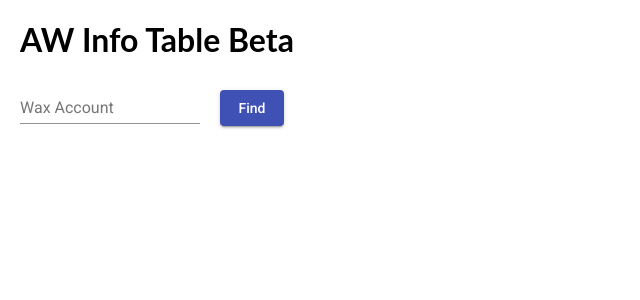
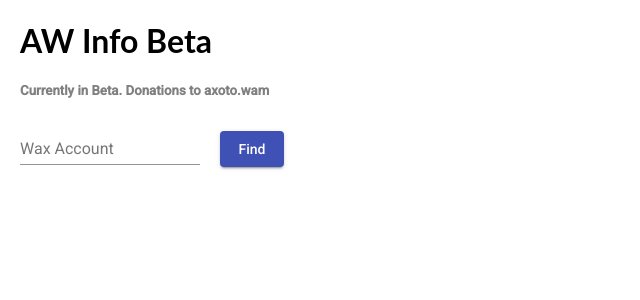
Before and after one commit to Boltarok/angular-aw-nft, an Angular app: page / in a window 1280 px wide. Shown: the top 300 px of the page, without its empty margins (0-640 px from the left). Built offline with nearby package versions, Linux system fonts and the light colour scheme.

Commit message:
add styles.

```diff
--- a/src/app/aw-nft.component/aw-nft.component.html
+++ b/src/app/aw-nft.component/aw-nft.component.html
@@ -1,34 +1,33 @@
-<h1 style="margin: 20px;">AW Info Table Beta</h1>
+<div style="margin: 20px;">
+  <h1>AW Info Beta</h1>
+  <h5 style="color:gray">Currently in Beta. Donations to axoto.wam</h5>
   <div>
     <div>
-    <mat-form-field style="margin-left: 20px;margin-right:20px">
+      <mat-form-field style="margin-right:20px">
         <mat-label>Wax Account</mat-label>
-      <input matInput
-      type="text"
-      [(ngModel)]="account"
-      [ngModelOptions]="{standalone: true}"
-    />
+        <input matInput type="text" [(ngModel)]="account" [ngModelOptions]="{standalone: true}" />
       </mat-form-field>
       <button mat-raised-button color="primary" (click)="find()">Find</button>
-    <div style="margin: 20px;" *ngIf="tlms && tlms.length > 0">
+      <div *ngIf="tlms && tlms.length > 0">
         <h2>TLM</h2>
-      <p *ngIf="tlms && tlms.length > 0" style="margin-top: 0px;">Mined {{tlms.length+1}} time/s last 24hs: {{ totalTlm
-        }} Total TLM
+        <p *ngIf="tlms && tlms.length > 0" style="margin-top: 0px;">Mined <strong>{{tlms.length+1}}</strong> time/s last <strong>24hs</strong>. <strong> TOTAL: {{ totalTlm
+        }} TLM </strong> Mined
         </p>
         <mat-chip-list aria-label="TLM">
           <mat-chip *ngFor="let tlm of tlms" color="primary" selected>{{tlm}} TLM</mat-chip>
         </mat-chip-list>
       </div>
 
-    <div style="margin: 20px;" *ngIf="items && items.length > 0">
+      <div *ngIf="items && items.length > 0">
         <h2>NFTs</h2>
-      <p style="margin-top: 0px;">Total AW NFTs: {{items && items.length ? items.length : 0 }}</p>
+        <p style="margin-top: 0px;">Total AW NFTs: <strong>{{items && items.length ? items.length : 0 }}</strong></p>
         <div style="display:flex;">
-        <p style="margin-top: 0px;">New NFTs to Claim: {{ this.nftsToClaim }}</p>
-        <a style="margin-left:20px;" [hidden]="this.nftsToClaim == 0"
+          <p style="margin-top: 0px;">New NFTs to Claim: <strong>{{ this.nftsToClaim }}</strong></p>
+          <a [hidden]="this.nftsToClaim == 0"
             href="https://wax.bloks.io/account/m.federation?loadContract=true&tab=Actions&account=m.federation&scope=m.federation&limit=100&action=claimnfts"
             target="_blank">Claim on Bloks.io</a>
         </div>
+        <div style="margin-bottom: 20px;">
           <mat-chip-list aria-label="NFT">
             <mat-chip color="primary" style="background-color: gray;
     color: #fff;" selected>Abundants: {{ abundants }}</mat-chip>
@@ -40,6 +39,7 @@
             <mat-chip color="primary" style="background-color: goldenrod;
     color: #fff;" selected>Legendaries: {{ legendaries }}</mat-chip>
           </mat-chip-list>
+        </div>
         </div>
     </div>
 
@@ -108,3 +108,4 @@
       </table>
     </div>
   </div>
+</div>
```
Lines whose indentation alone changed are shown as unchanged.
